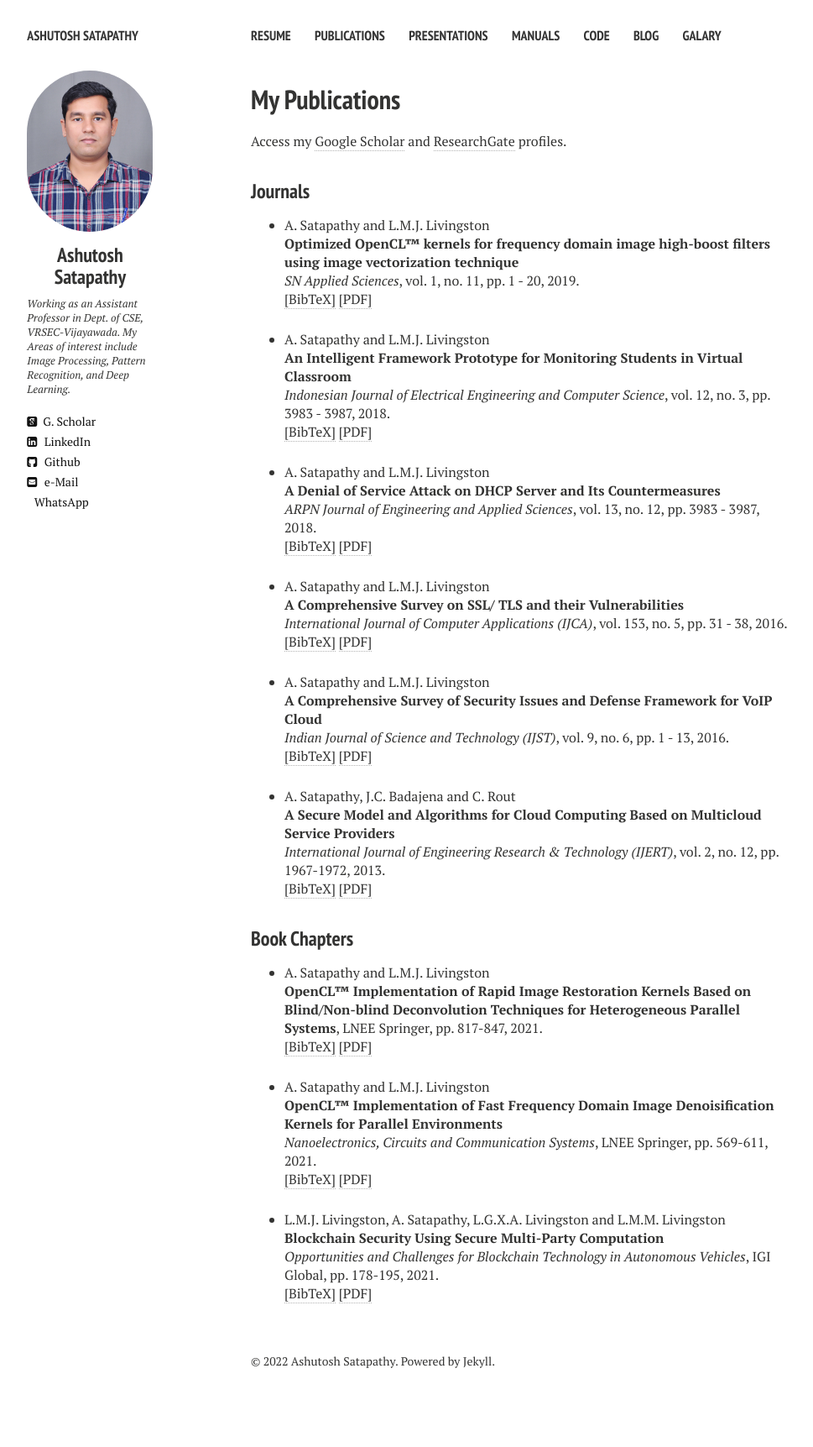
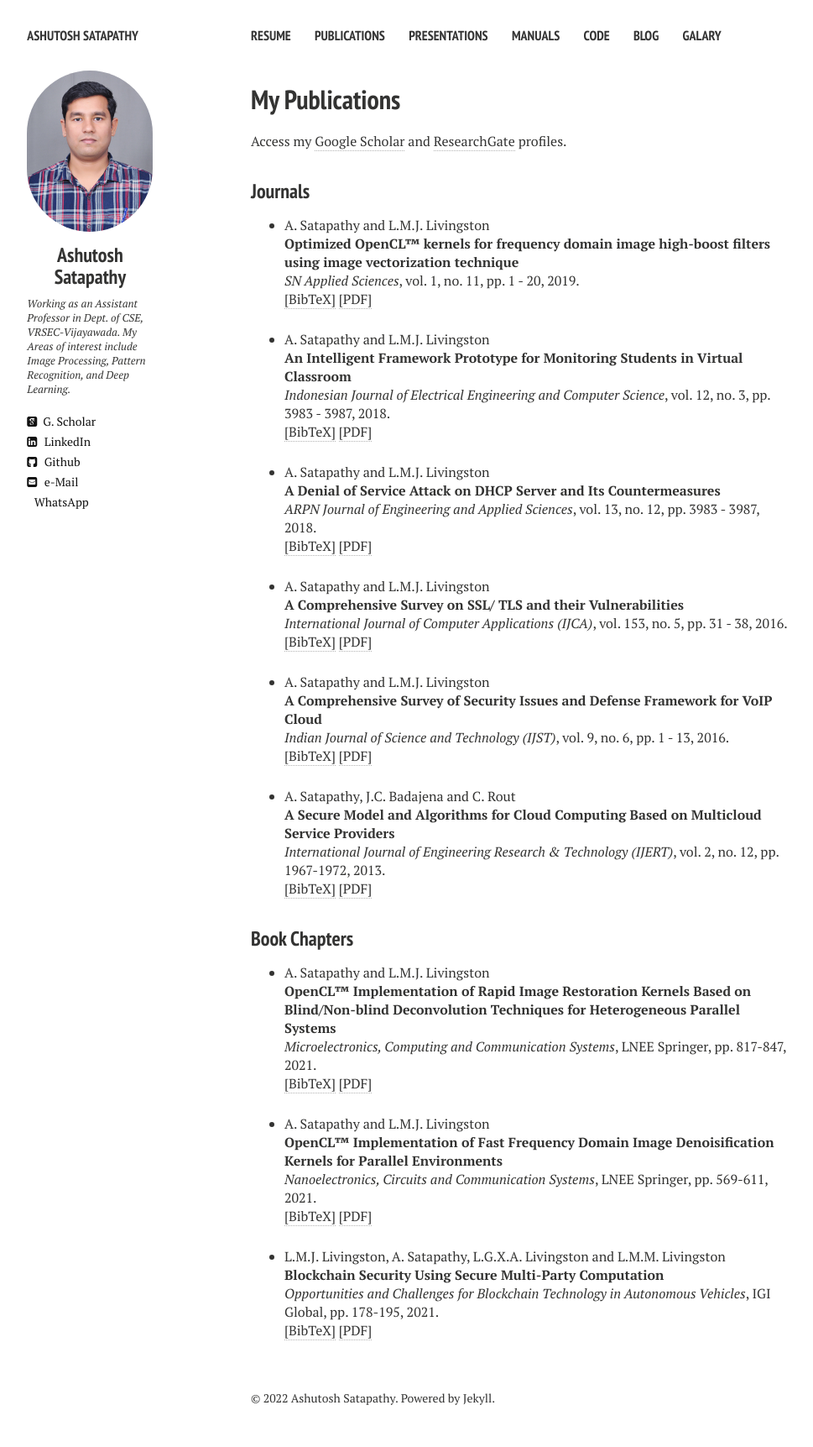
Before and after one commit to ashutoshsatapathy1990/ashutoshsatapathy1990.github.io, a Jekyll site: the page built from publications.md, in a window 1280 px wide. Shown: the whole page at 84% size, without its empty margins (21-990 px from the left). Built offline with Jekyll 4.4.1, drawn with Linux system fonts in a browser that asks for light colours; nearby versions of some CDN libraries; before the commit the page ends 1679 px from its top, so only the background shows below that.

Commit message:
Update publications.html

```diff
--- a/_layouts/publications.html
+++ b/_layouts/publications.html
@@ -260,7 +260,8 @@ pp. 1967-1972,
 <!-- Item: ashutosh2021bc -->
 <li ><p>
 A. Satapathy and L.M.J. Livingston
-<br><b>OpenCL™ Implementation of Rapid Image Restoration Kernels Based on Blind/Non-blind Deconvolution Techniques for Heterogeneous Parallel Systems</b></i>,
+<br><b>OpenCL™ Implementation of Rapid Image Restoration Kernels Based on Blind/Non-blind Deconvolution Techniques for Heterogeneous Parallel Systems</b><br>
+<i>Microelectronics, Computing and Communication Systems</i>,
 LNEE Springer,
 pp. 817-847,
 2021.
```
